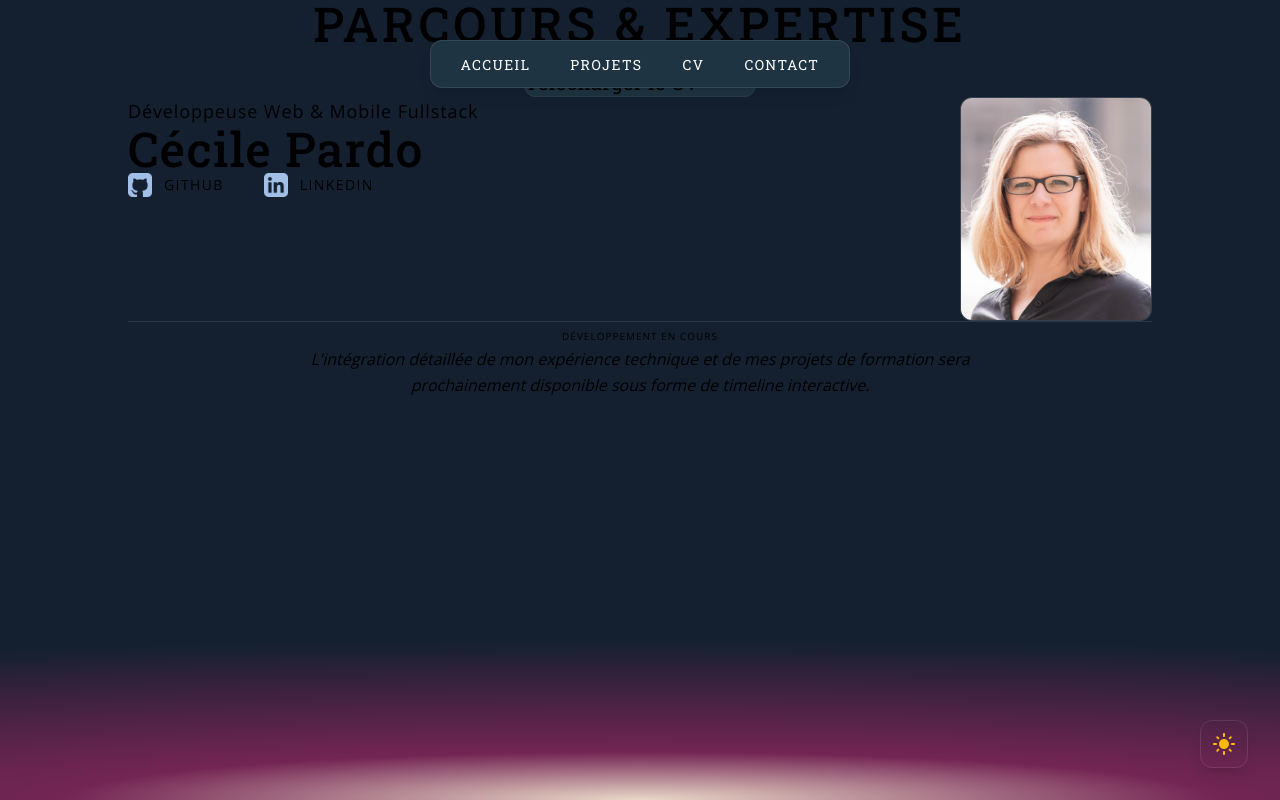
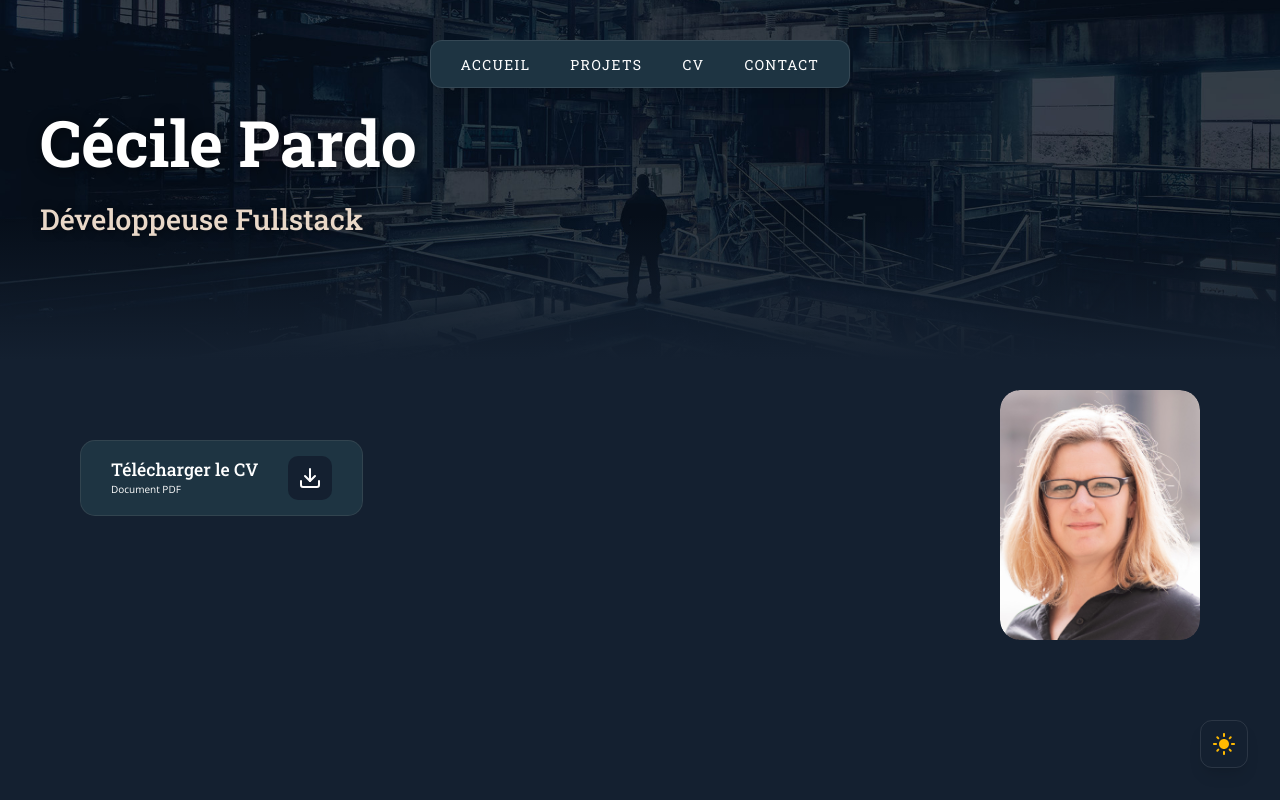
Before and after one commit to cecilepardo/project___portfolio2026, a React (Vite) app: page /cv in a window 1280 px wide. Built offline with nearby package versions, Linux system fonts and the light colour scheme.

Commit message:
setp CV hero and download button

```diff
--- a/src/App.css
+++ b/src/App.css
@@ -9,3 +9,9 @@
 	padding: 0;
 	width: 100%;
 }
+
+.page-container {
+  padding-top: 100px; /* Laisse de la place pour la Navbar de 80px + un peu de marge */
+  min-height: 100vh;
+  width: 100%;
+}
--- a/src/components/Navbar.tsx
+++ b/src/components/Navbar.tsx
@@ -1,4 +1,4 @@
-import React, { useState, useEffect } from "react";
+import { useState, useEffect } from "react";
 import { Link } from "react-router-dom";
 import "./Navbar.css";
 
--- /dev/null
+++ b/src/pages/CV.css
@@ -0,0 +1,141 @@
+.cv-hero-container {
+	position: relative;
+	width: 100%;
+	height: 45vh; /* Garde la même hauteur que la home */
+	display: flex;
+	align-items: center;
+	background-size: cover;
+	background-position: center;
+	background-repeat: no-repeat;
+}
+
+.cv-hero-content {
+	width: 100%;
+	margin: 0 auto;
+	padding: 0 40px; /* Aligné sur ton Hero.css */
+	color: #ffffff;
+}
+
+.cv-hero-title {
+	font-family: var(--font-title);
+	font-size: clamp(2.5rem, 8vw, 4rem);
+	font-weight: 700;
+	margin-bottom: 0.5rem;
+	text-shadow: 2px 2px 15px rgba(0, 0, 0, 0.6);
+}
+
+.cv-hero-subtitle {
+	font-family: var(--font-title);
+	font-size: 1.8rem;
+	color: var(--color-sun);
+	margin-bottom: 1.5rem;
+	text-shadow: 1px 1px 10px rgba(0, 0, 0, 0.5);
+}
+
+/* On ajoute la zone pour ton futur contenu sous le hero */
+.cv-body-content {
+	max-width: 1200px;
+	margin: 0 auto;
+	padding: 60px 40px;
+}
+
+.cv-main-grid {
+	display: flex;
+	justify-content: space-between;
+	align-items: flex-start;
+	gap: 40px;
+	padding-top: 20px;
+}
+
+.cv-photo-wrapper {
+	width: 200px; /* Taille plus discrète */
+	height: 250px;
+	margin-top: -50px;
+	border-radius: 20px !important;
+	overflow: hidden;
+	border: none;
+	position: relative; /* Sécurité pour l'overflow */
+}
+
+.cv-photo {
+	width: 100%;
+	height: 100%;
+	object-fit: cover;
+	display: block;
+	border-radius: 20px;
+}
+
+@media (max-width: 768px) {
+	.cv-main-grid {
+		flex-direction: column-reverse; /* La photo passe au dessus sur mobile */
+		align-items: center;
+	}
+}
+
+.cv-download-btn {
+	display: flex;
+	align-items: center;
+	gap: 30px;
+	padding: 15px 30px;
+	background-color: var(--color-nav);
+	border: 1px solid rgba(128, 128, 128, 0.2);
+	border-radius: 15px;
+	text-decoration: none;
+	transition: all 0.3s ease;
+	width: fit-content;
+}
+
+.cv-download-btn:hover {
+	transform: translateY(-1px);
+	border-color: var(--text-main);
+	background-color: var(--color-nav);
+}
+
+.cv-download-btn:hover .cv-download-icon {
+	background-color: var(--color-accent);
+	color: #ffffff;
+}
+
+.cv-download-text-container {
+	display: flex;
+	flex-direction: column;
+	align-items: flex-start;
+	gap: 0px;
+}
+
+.cv-download-label {
+	font-size: 10px;
+	/* On s'assure que la couleur est strictement la même que le titre */
+	color: var(--text-main);
+	/* On retire ou on augmente l'opacité pour que la couleur soit identique visuellement */
+	opacity: 1;
+	margin-top: 2px;
+}
+
+.cv-download-title {
+	font-family: var(--font-title);
+	font-size: 1.1rem;
+	font-weight: 500;
+	color: var(
+		--text-main
+	); /* Couleur principale (Blanc en dark, Noir en light) */
+	line-height: 1.2;
+}
+
+.cv-download-icon {
+	background-color: var(--color-space); /* Fond bleu foncé direct */
+	color: var(--text-main);
+	padding: 10px;
+	border-radius: 10px;
+	display: flex;
+	align-items: center;
+	justify-content: center;
+	transition: all 0.3s ease;
+}
+
+.cv-download-btn:hover .cv-download-icon {
+	background-color: var(
+		--text-main
+	); /* Le fond bascule sur la couleur de texte principale */
+	color: var(--color-space); /* L'icône prend la couleur du fond de la page */
+}
--- a/src/pages/CV.tsx
+++ b/src/pages/CV.tsx
@@ -1,38 +1,36 @@
-import linkedinLight from "../assets/linkedin-light.png";
-import linkedinDark from "../assets/linkedin-dark.png";
-import githubLight from "../assets/github-light.png";
-import githubDark from "../assets/github-dark.png";
+import heroImage from "../assets/hero.jpg";
+import "./CV.css"; // Lié localement dans le dossier pages
 
 const CV = () => {
-	const fileName = "CV_fullstack_pardo_2026.pdf";
+	return (
+		<div className="min-h-screen bg-[var(--color-space)]">
+			{/* Utilisation des classes préfixées "cv-" pour éviter les conflits */}
+			<section
+				className="cv-hero-container"
+				style={{
+					backgroundImage: `linear-gradient(to bottom, transparent 60%, var(--color-space) 100%), url(${heroImage})`,
+				}}
+			>
+				<div className="cv-hero-content">
+					<h1 className="cv-hero-title">Cécile Pardo</h1>
+					<h2 className="cv-hero-subtitle">Développeuse Fullstack</h2>
+				</div>
+			</section>
 
-	return (
-		<div className="min-h-screen pt-32 pb-20 px-6 flex flex-col items-center">
-			{/* 1. HEADER DE PAGE : Parcours & Expertise */}
-			<header className="text-center mb-12">
-				<h1 className="text-3xl md:text-5xl font-title text-main mb-4 uppercase tracking-[0.08em]">
-					Parcours & Expertise
-				</h1>
-				<div className="h-1 w-12 bg-sun mx-auto rounded-full opacity-60"></div>
-			</header>
-
-			{/* 2. BLOC ACTION : Téléchargement (Espacement mb-32 pour aérer) */}
-			<div className="flex flex-col items-center mb-32">
+			<main className="cv-body-content">
+				<div className="cv-main-grid">
+					{/* Colonne Gauche (pour l'instant vide, accueillera tes liens plus tard) */}
+					<div className="cv-info-section">
 						<a
-					href={`/${fileName}`}
-					download={fileName}
-					className="group flex items-center gap-8 px-10 py-5 bg-[var(--color-nav)] text-main rounded-xl transition-all duration-300 hover:brightness-110 active:scale-95 border border-white/5 shadow-none"
+							href={`/CV_fullstack_pardo_2026.pdf`}
+							download="CV_fullstack_pardo_2026.pdf"
+							className="cv-download-btn group"
 						>
-					<div className="flex flex-col items-start">
-						<span className="text-[10px] opacity-50 font-body uppercase tracking-[0.2em] mb-1">
-							Document PDF
-						</span>
-						<span className="text-xl font-title tracking-wide">
-							Télécharger le CV
-						</span>
+							<div className="cv-download-text-container">
+  <span className="cv-download-title">Télécharger le CV</span>
+  <span className="cv-download-label">Document PDF</span>
 </div>
-
-					<div className="bg-main/10 p-3 rounded-lg group-hover:bg-sun group-hover:text-space transition-colors duration-300">
+							<div className="cv-download-icon">
 								<svg
 									xmlns="http://www.w3.org/2000/svg"
 									width="24"
@@ -43,10 +41,7 @@ const CV = () => {
 									strokeWidth="2"
 									strokeLinecap="round"
 									strokeLinejoin="round"
-							aria-hidden="true"
-							role="img"
 								>
-							<title>Icône de téléchargement</title>
 									<path d="M21 15v4a2 2 0 0 1-2 2H5a2 2 0 0 1-2-2v-4"></path>
 									<polyline points="7 10 12 15 17 10"></polyline>
 									<line x1="12" y1="15" x2="12" y2="3"></line>
@@ -55,83 +50,17 @@ const CV = () => {
 						</a>
 					</div>
 
-			{/* 3. BLOC IDENTITÉ : Le CV en dur */}
-			<div className="w-full max-w-5xl flex flex-col md:flex-row items-center md:items-start justify-between gap-12 border-b border-white/10 pb-12 mb-12">
-				{/* INFOS GAUCHE */}
-				<div className="flex-1 text-center md:text-left">
-					<h2 className="text-lg tracking-wider text-sun mb-2 font-body">
-						Développeuse Web & Mobile Fullstack
-					</h2>
-					<h3 className="text-4xl md:text-5xl font-title text-main mb-8 tracking-wide">
-						Cécile Pardo
-					</h3>
-
-					<div className="flex justify-center md:justify-start gap-10">
-  {/* GitHub */}
-  <a
-    href="https://github.com/cecilepardo"
-    target="_blank"
-    rel="noreferrer"
-    /* On garde le hover horizon uniquement pour le dark mode */
-    className="group flex items-center gap-3 text-main/60 transition-colors duration-300 dark:hover:text-[var(--color-horizon)]"
-  >
-    <div className="relative w-6 h-6 transition-transform duration-300 group-hover:scale-110">
-      {/* On affiche githubLight tout le temps (puisque tu veux les icônes light en mode light) */}
-      <img
-        src={githubLight}
-        alt=""
-        className="w-full h-full object-contain"
-      />
-    </div>
-    <span className="font-body text-sm uppercase tracking-widest">
-      GitHub
-    </span>
-  </a>
-
-  {/* LinkedIn */}
-  <a
-    href="https://www.linkedin.com/in/c%C3%A9cile-lavrut-pardo-77b239b3/"
-    target="_blank"
-    rel="noreferrer"
-    className="group flex items-center gap-3 text-main/60 transition-colors duration-300 dark:hover:text-[var(--color-horizon)]"
-  >
-    <div className="relative w-6 h-6 transition-transform duration-300 group-hover:scale-110">
-      <img
-        src={linkedinLight}
-        alt=""
-        className="w-full h-full object-contain"
-      />
-    </div>
-    <span className="font-body text-sm uppercase tracking-widest">
-      LinkedIn
-    </span>
-  </a>
-</div>
-				</div>
-
-				{/* PHOTO DROITE */}
-				<div className="relative group">
-					<div className="absolute -inset-2 bg-gradient-to-tr from-sun/20 to-horizon/20 rounded-xl blur-lg opacity-0 group-hover:opacity-100 transition-opacity"></div>
-					<div className="relative w-40 h-48 md:w-48 md:h-56 bg-white/5 border border-white/10 rounded-xl overflow-hidden shadow-none">
+					{/* Colonne Droite (Ta Photo) */}
+					<div className="cv-photo-section">
+						<div className="cv-photo-wrapper">
 							<img
 								src="src/assets/pardo_fullstack_photo.jpg"
 								alt="Cécile Pardo"
-							className="w-full h-full object-cover"
+								className="cv-photo"
 							/>
 						</div>
 					</div>
 				</div>
-
-			{/* 4. FOOTER DE PAGE */}
-			<main className="w-full max-w-2xl mt-24 text-center">
-				<div className="inline-block px-4 py-1 bg-sun/10 text-sun rounded-full text-[10px] font-body uppercase tracking-widest mb-6">
-					Développement en cours
-				</div>
-				<p className="text-main/60 font-body leading-relaxed italic">
-					L'intégration détaillée de mon expérience technique et de mes projets
-					de formation sera prochainement disponible sous forme de timeline
-					interactive.
-				</p>
 			</main>
 		</div>
 	);
```
Lines whose indentation alone changed are shown as unchanged.
